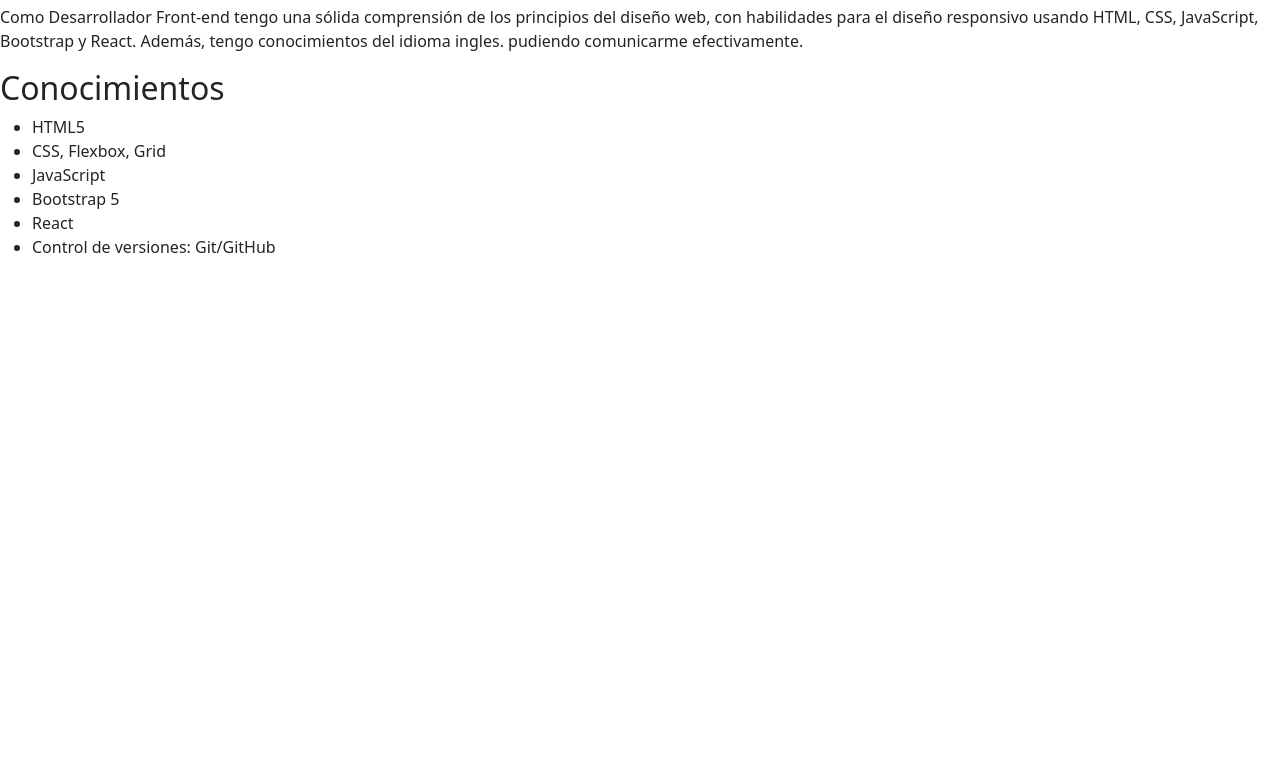
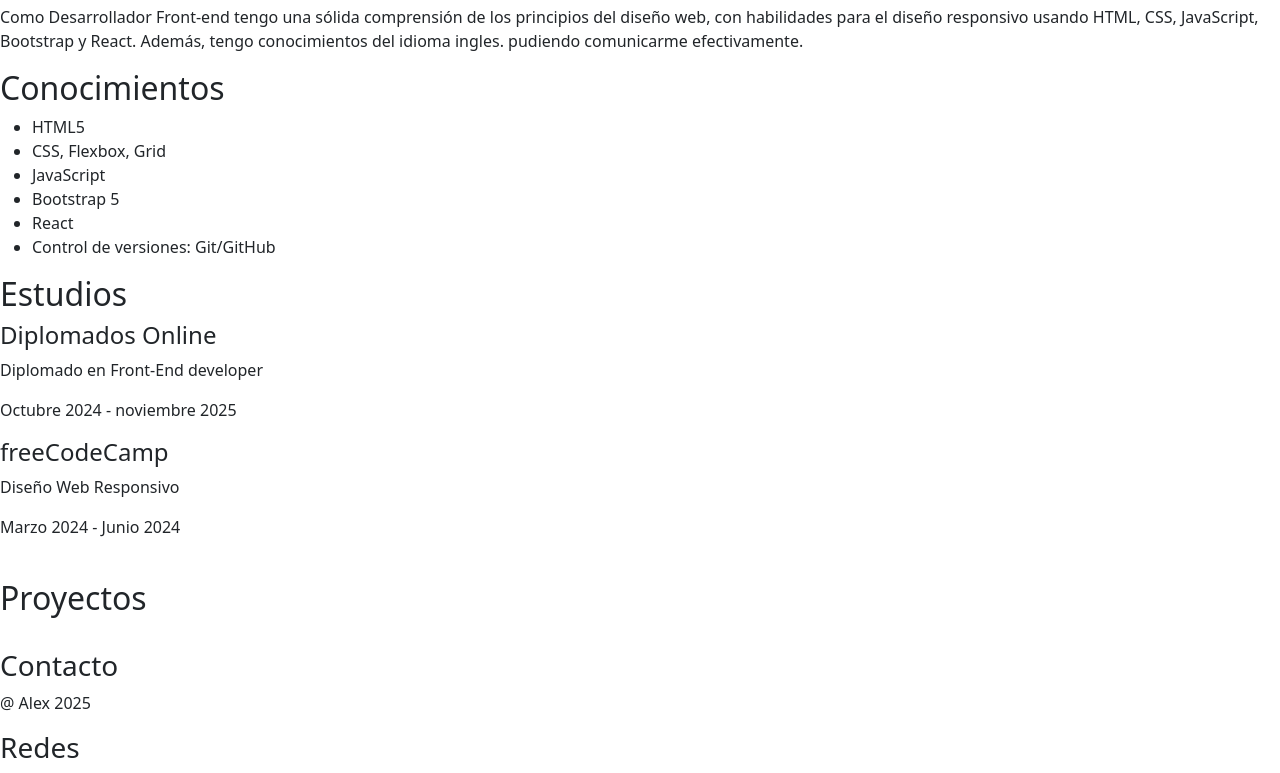
Before and after one commit to Axel-07-sys/Portafolio, a plain HTML site: page index.html in a window 1280 px wide. Shown: the part 253-1026 px from the top of the page. Before the commit the page ends 800 px from the top, so only its background shows below. Drawn offline with Linux system fonts and the light colour scheme.

Commit message:
Agregué algunas secciones de información

```diff
--- a/index.html
+++ b/index.html
@@ -52,9 +52,49 @@
                 </ul>
             </div>
             <div>
+                <h2>Estudios</h2>
+                <div>
+                    <h4>Diplomados Online</h4>
+                    <p>Diplomado en Front-End developer</p>
+                    <p>Octubre 2024 - noviembre 2025</p>
+                </div>
+                <div>
+                    <h4>freeCodeCamp</h4>
+                    <p>Diseño Web Responsivo</p>
+                    <p>Marzo 2024 - Junio 2024</p>
+                </div>
+            </div>
+            <div>
                 <img src="" alt="">
             </div>
         </section>
+        <!-- Proyectos -->
+        <section>
+            <!-- Grid de imagenes -->
+            <div>
+                <h2>Proyectos</h2>
+                <div>
+                    <img src="" alt="">
+                </div>
+                <div>
+
+                </div>
+                <div>
+
+                </div>
+            </div>
+        </section>
+        <footer>
+            <div>
+                <h3>Contacto</h3>
+            </div>
+            <div>
+                <p>@ Alex 2025</p>
+            </div>
+            <div>
+                <h3>Redes</h3>
+            </div>
+        </footer>
     </main>
 </body>
 </html>
```
